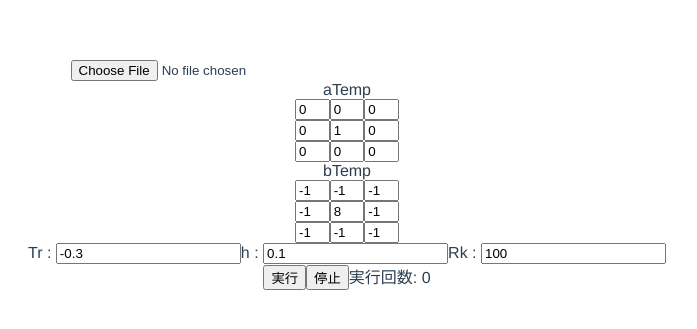
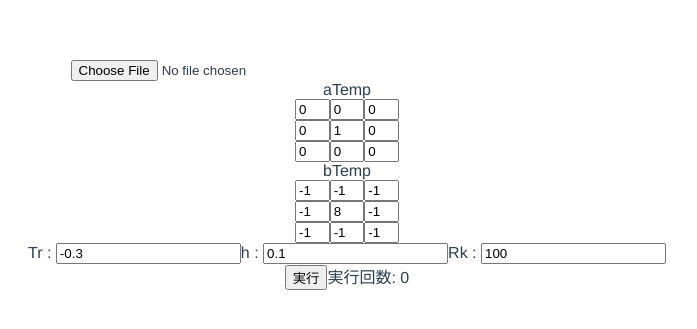
Before and after one commit to rearn/cnn, a Vue app: page / in a window 1280 px wide. Shown: the part 135-464 px from the top of the page, without its empty margins (293-990 px from the left). Built offline with nearby package versions, Linux system fonts and the light colour scheme.

Commit message:
停止処理が怖いので削除

```diff
--- a/src/components/HelloWorld.vue
+++ b/src/components/HelloWorld.vue
@@ -20,7 +20,6 @@
       <label>Rk : </label><input type="text" v-model="rk">
     </div>
     <button v-on:click="send()">実行</button>
-    <button v-on:click="stop()">停止</button>
     <span>実行回数: {{ count }}</span>
   </div>
 </template>
```
